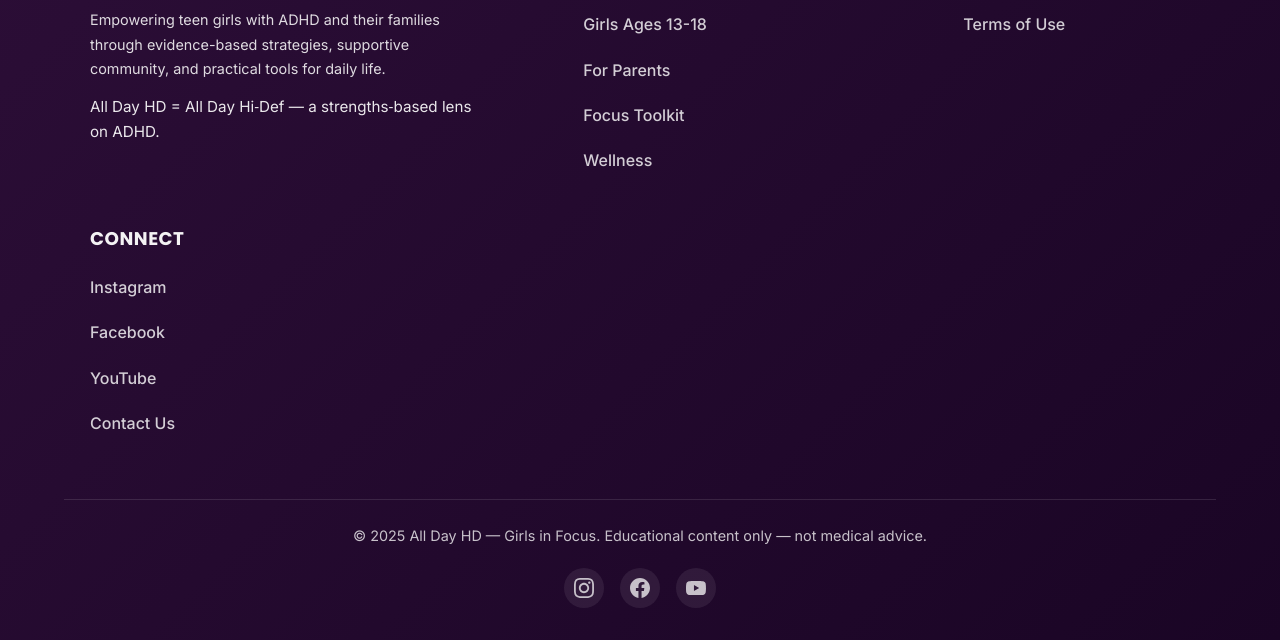
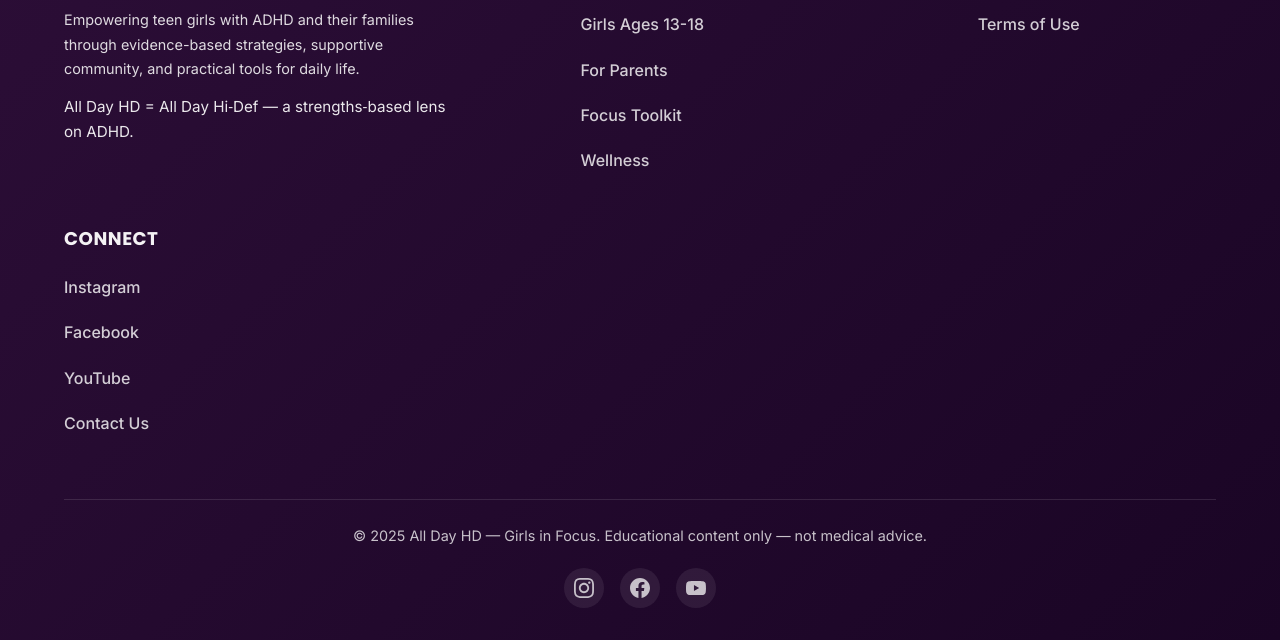
Before and after one commit to Prillie/AllDayHD_Vercel, a plain HTML site: page index.html in a window 1280 px wide. Shown: the part 8508-9148 px from the top of the page. Drawn offline with Linux system fonts and the light colour scheme.

Commit message:
FIX: Footer grid with 4 columns (1.6fr 1fr 1fr 0.9fr), gap 24px, responsive breakpoints, min-width:0 on columns

```diff
--- a/styles.css
+++ b/styles.css
@@ -591,23 +591,17 @@
   margin-bottom:40px;
   width:100%;
 }
-@media(min-width:900px){
+@media(min-width:561px){
   .footer-content{
-    grid-template-columns:minmax(0,1fr) minmax(0,0.75fr) minmax(0,0.6fr) minmax(0,0.75fr);
-    row-gap:0;
-    column-gap:0;
-    align-items:start;
-    max-width:1000px;
-    margin-left:auto;
-    margin-right:auto;
+    grid-template-columns:repeat(2,1fr);
+    gap:24px;
   }
 }
-@media(min-width:1100px){
+@media(min-width:901px){
   .footer-content{
-    grid-template-columns:minmax(0,1.1fr) minmax(0,0.85fr) minmax(0,0.7fr) minmax(0,0.85fr);
-    row-gap:0;
-    column-gap:0;
-    max-width:1100px;
+    grid-template-columns:1.6fr 1fr 1fr 0.9fr;
+    gap:24px;
+    align-items:start;
   }
 }
 .footer-brand{
@@ -616,7 +610,6 @@
   gap:20px;
   min-width:0;
   max-width:100%;
-  flex-shrink:1;
   padding:0;
   margin:0;
 }
@@ -643,7 +636,7 @@
 .footer-brand p{
   opacity:.85;
   line-height:1.5;
-  max-width:280px;
+  max-width:100%;
   font-size:0.9rem;
   margin:0;
 }
@@ -657,7 +650,6 @@
   min-width:0;
   max-width:100%;
   overflow:hidden;
-  flex-shrink:1;
   padding:0;
   margin:0;
 }
```
